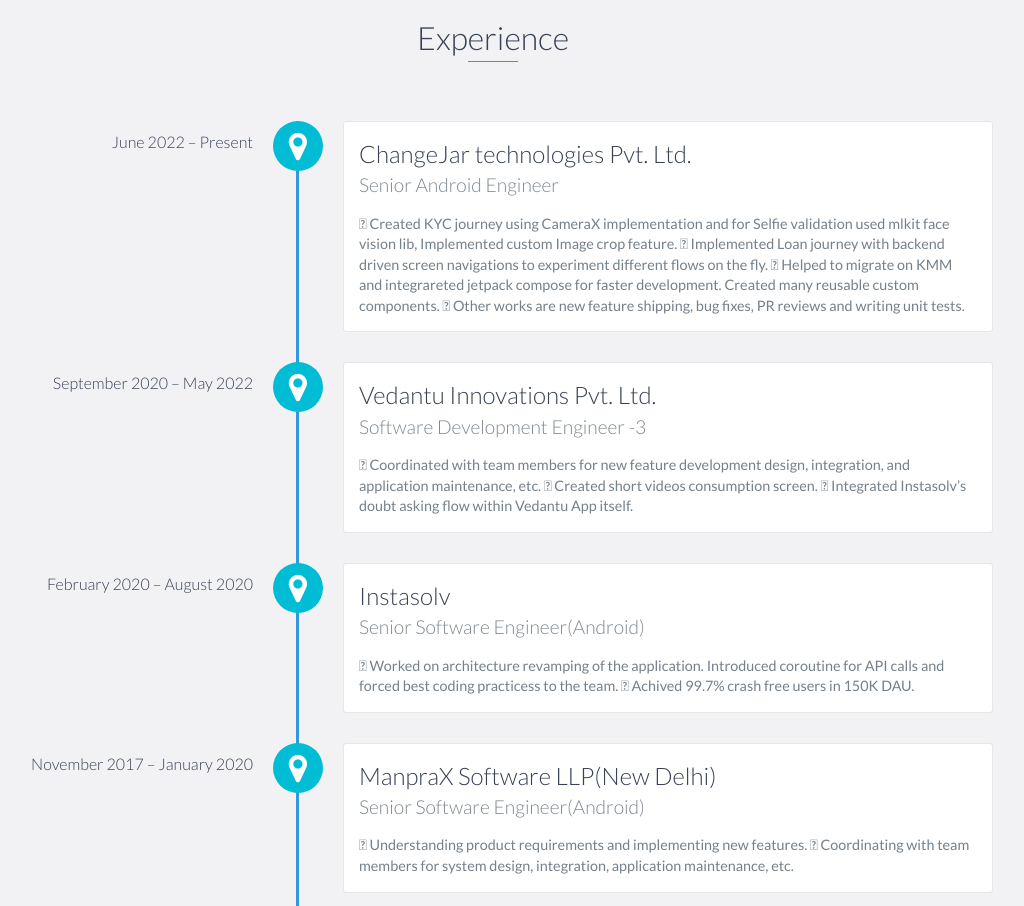
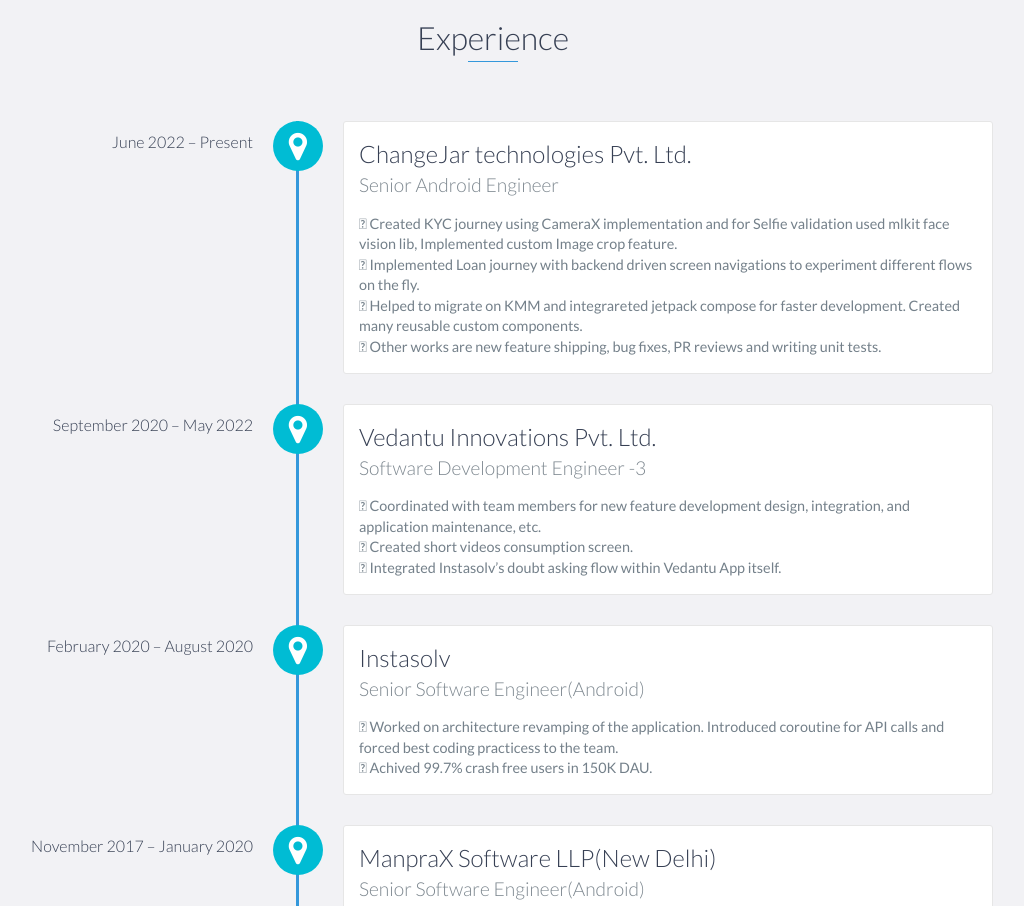
Before and after one commit to mukeshmaurya91/mukeshmaurya91.github.io, a plain HTML site: page index.html in a window 1280 px wide. Shown: the part 900-1806 px from the top of the page, without its empty margins (147-1171 px from the left). Drawn offline with nearby package versions, Linux system fonts and the light colour scheme.

Commit message:
minor updated.

```diff
--- a/index.html
+++ b/index.html
@@ -88,21 +88,19 @@
                 <h3>ChangeJar technologies Pvt. Ltd.</h3>
                 <h4>Senior Android Engineer</h4>
                 <p>
-                     Created KYC journey using  CameraX implementation and for Selfie validation used mlkit face vision lib, Implemented custom Image crop feature.
-                     Implemented Loan journey with backend driven screen navigations to experiment different flows on the fly.
-                     Helped to migrate on KMM and  integrareted jetpack compose for faster development. Created many reusable custom components.
-                     Other works are new feature shipping, bug fixes, PR reviews and writing unit tests.
-
-
+                     Created KYC journey using  CameraX implementation and for Selfie validation used mlkit face vision lib, Implemented custom Image crop feature.<br/>
+                     Implemented Loan journey with backend driven screen navigations to experiment different flows on the fly.<br/>
+                     Helped to migrate on KMM and  integrareted jetpack compose for faster development. Created many reusable custom components.<br/>
+                     Other works are new feature shipping, bug fixes, PR reviews and writing unit tests.<br/>
                 </p>
         </div>
 		<div data-date="September 2020 – May 2022">
                 <h3>Vedantu Innovations Pvt. Ltd.</h3>
                 <h4>Software Development Engineer -3</h4>
                 <p>
-                      Coordinated with team members for new feature development design, integration, and application maintenance, etc.
-                     Created short  videos consumption screen.
-                     Integrated Instasolv’s doubt asking flow within Vedantu App itself.
+                     Coordinated with team members for new feature development design, integration, and application maintenance, etc.<br/>
+                     Created short  videos consumption screen.<br/>
+                     Integrated Instasolv’s doubt asking flow within Vedantu App itself.<br/>
 
                 </p>
         </div>
@@ -110,8 +108,8 @@
                 <h3>Instasolv </h3>
                 <h4>Senior Software Engineer(Android)</h4>
                 <p>
-                      Worked on architecture revamping of the application. Introduced coroutine for API calls and forced best coding practicess to the team.
-                     Achived 99.7% crash free users in 150K DAU.
+                     Worked on architecture revamping of the application. Introduced coroutine for API calls and forced best coding practicess to the team.<br/>
+                     Achived 99.7% crash free users in 150K DAU.<br/>
 
                 </p>
             </div>
@@ -119,15 +117,16 @@
                 <h3>ManpraX Software LLP(New Delhi)</h3>
                 <h4>Senior Software Engineer(Android)</h4>
                 <p>
-                      	Understanding product requirements and implementing new features.
-                      	Coordinating with team members for system design, integration, application maintenance, etc.</p>
+                      	Understanding product requirements and implementing new features.<br/>
+                      	Coordinating with team members for system design, integration, application maintenance, etc.
                 </p>
             </div>
             <div data-date="August 2016 – October 2017">
                 <h3>Twistfuture Software Pvt. Ltd.(New Delhi)</h3>
                 <h4>Android developer</h4>
                 <p>
-                      	Handling various technical aspects like coding of module using the given design specifications, debugging and fixing the defects.</br>	Understanding & Mapping client’s requirements to the product.
+                     Handling various technical aspects like coding of module using the given design specifications, debugging and fixing the defects.</br>
+                     Understanding & Mapping client’s requirements to the product.
                 </p>
             </div>
 
@@ -135,7 +134,7 @@
                 <h3>Hytech Professionals (Noida)</h3>
                 <h4>Android Software trainee</h4>
                 <p>
-                    	Understanding product requirements and implementing new features.
+                     Understanding product requirements and implementing new features.
             </div>
         </div>
     </div>
```
